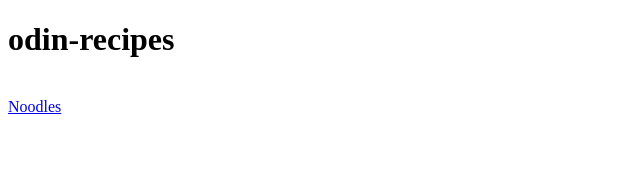
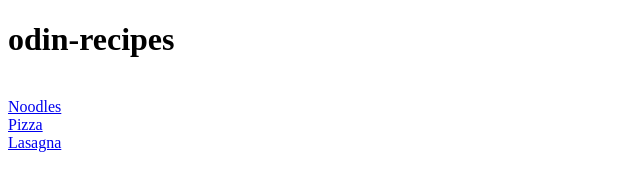
Before and after one commit to bababambusstock/odin-recipes, a plain HTML site: page index.html in a window 1280 px wide. Shown: the whole page, without its empty margins (0-640 px from the left). Drawn offline with Linux system fonts and the light colour scheme.

Commit message:
Add images for lasagna and a new photo for the recipe collection; update index.html links

```diff
--- a/index.html
+++ b/index.html
@@ -9,5 +9,9 @@
     <h1>odin-recipes</h1>
     <br>
     <a href="recipes/noodles.html">Noodles</a>
+    <br>
+    <a href="recipes/pizza.html">Pizza</a>
+    <br>
+    <a href="recipes/lasagna.html">Lasagna</a>
 </body>
 </html>
```
Also changed, not shown: images/photo-1513104890138-7c749659a591.jpeg (added), images/photo-lasagna-with-no-background-with-white-back_670382-117479.jpg (added).
